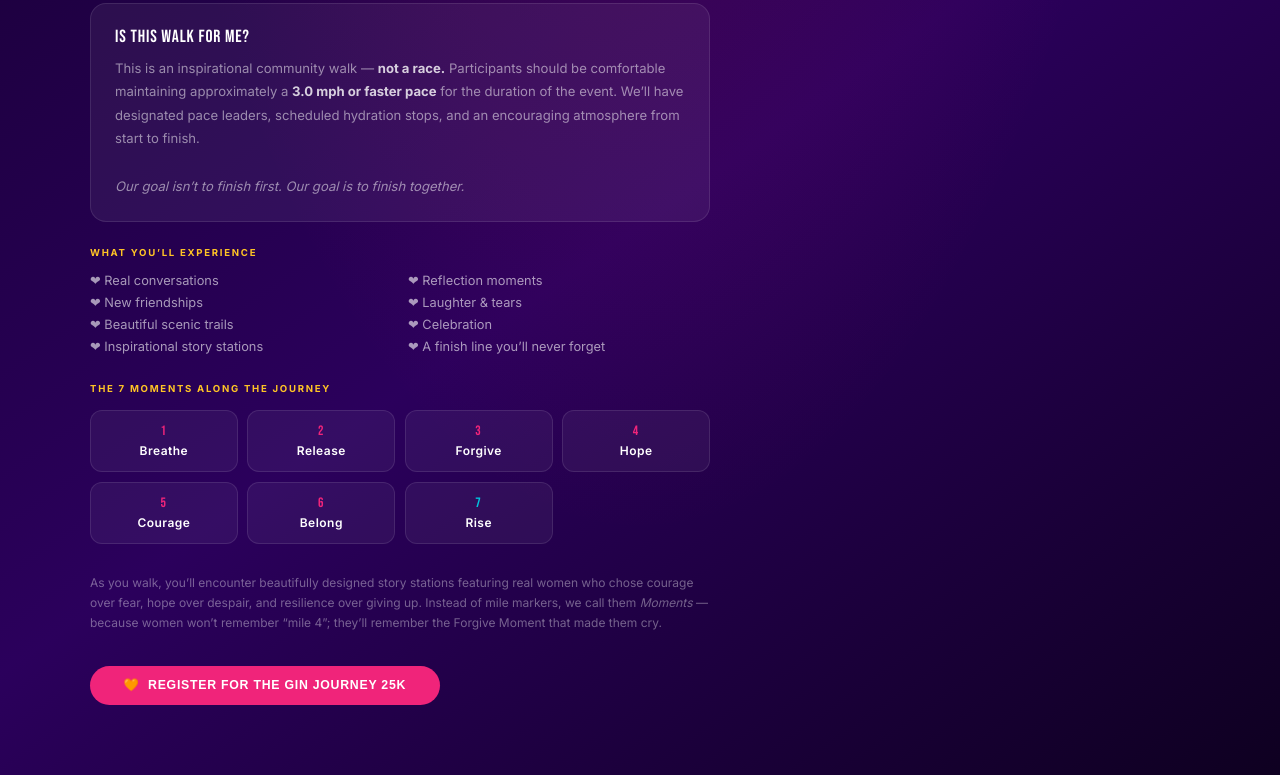
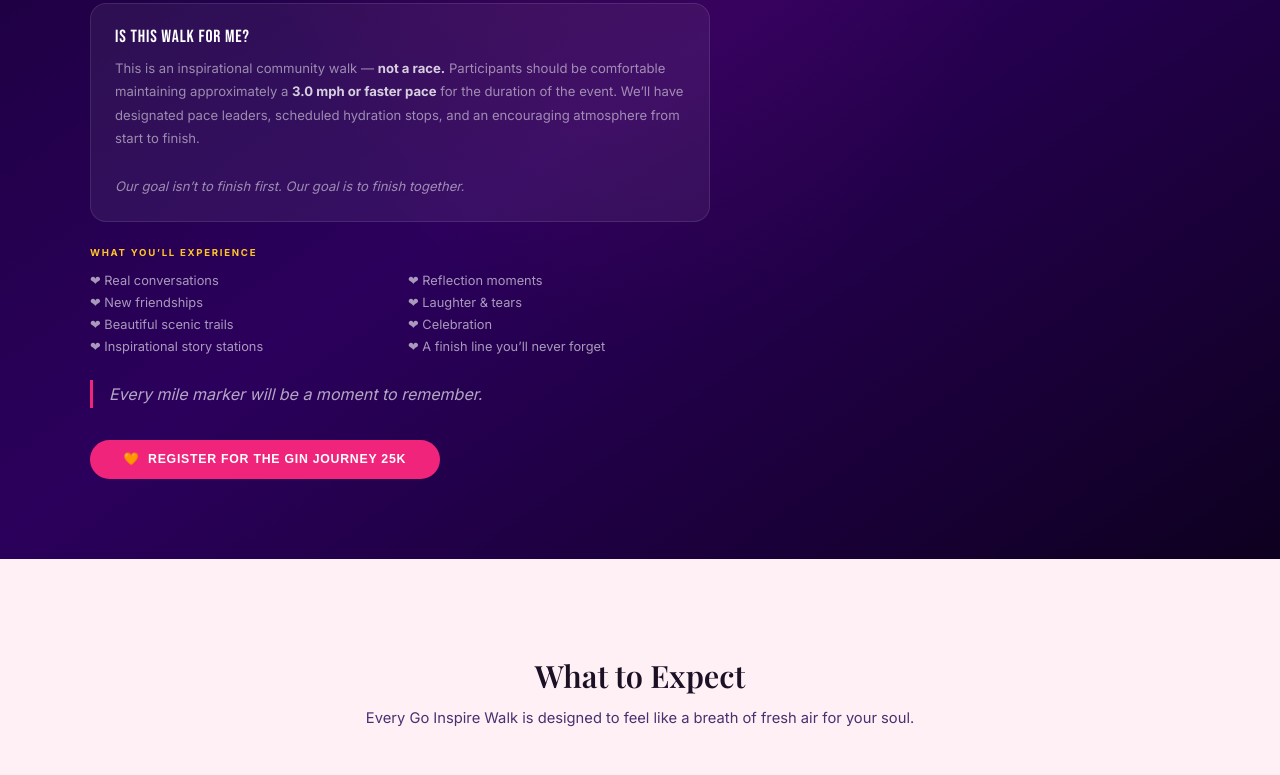
Before and after one commit to Mondoesanai/You-Inspire-Now, a plain HTML site: page events.html in a window 1280 px wide. Shown: the part 2339-3114 px from the top of the page. Drawn offline with nearby package versions, Linux system fonts and the light colour scheme; a web font is replaced by a local one.

Commit message:
Replace 7 Moments grid with mile marker quote line

```diff
--- a/events.html
+++ b/events.html
@@ -513,17 +513,7 @@ footer{background:var(--lav-mid);}
         <li class="bw-heart">&#10084; A finish line you&rsquo;ll never forget</li>
       </ul>
 
-      <span class="bw-section-label">The 7 Moments Along the Journey</span>
-      <div class="bw-moments">
-        <div class="bw-moment"><span class="bw-moment-num">1</span><span class="bw-moment-word">Breathe</span></div>
-        <div class="bw-moment"><span class="bw-moment-num">2</span><span class="bw-moment-word">Release</span></div>
-        <div class="bw-moment"><span class="bw-moment-num">3</span><span class="bw-moment-word">Forgive</span></div>
-        <div class="bw-moment"><span class="bw-moment-num">4</span><span class="bw-moment-word">Hope</span></div>
-        <div class="bw-moment"><span class="bw-moment-num">5</span><span class="bw-moment-word">Courage</span></div>
-        <div class="bw-moment"><span class="bw-moment-num">6</span><span class="bw-moment-word">Belong</span></div>
-        <div class="bw-moment"><span class="bw-moment-num" style="color:var(--cy);">7</span><span class="bw-moment-word">Rise</span></div>
-      </div>
-      <p style="font-size:.75rem;color:rgba(255,255,255,.38);margin-bottom:2rem;line-height:1.7;">As you walk, you&rsquo;ll encounter beautifully designed story stations featuring real women who chose courage over fear, hope over despair, and resilience over giving up. Instead of mile markers, we call them <em>Moments</em> &mdash; because women won&rsquo;t remember &ldquo;mile 4&rdquo;; they&rsquo;ll remember the Forgive Moment that made them cry.</p>
+      <p style="font-family:var(--ser);font-style:italic;font-size:1rem;color:rgba(255,255,255,.65);margin-bottom:2rem;line-height:1.75;border-left:3px solid var(--pk);padding-left:1rem;">Every mile marker will be a moment to remember.</p>
 
       <button class="btn-pk" onclick="openSignup('The Go Inspire Now Journey 25K','October 25, 2026')">&#129505;&nbsp; Register for the GIN Journey 25K</button>
     </div>
```
